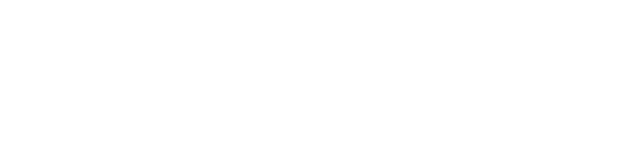
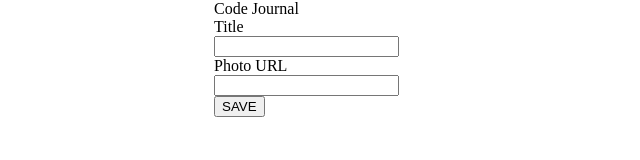
Before and after one commit to colin-macrae/code-journal, a website: page index.html in a window 1280 px wide. Shown: the whole page, without its empty margins (0-640 px from the left). Drawn offline with Linux system fonts and the light colour scheme.

Commit message:
Create the remaining HTML for the header in the header-container #1

```diff
--- a/index.html
+++ b/index.html
@@ -15,16 +15,31 @@
   <link rel="stylesheet" href="css/layout.css">
   <link rel="stylesheet" href="css/styles.css">
 </head>
+
+
 <body>
+
   <header>
     <div class="container">
+      Code Journal
     </div>
   </header>
+
   <main class="container">
-    <div data-view="entry-form"></div>
+    <div data-view="entry-form">
+      <div><label for="##">Title</label></div>
+      <input type="text" name="##" id="##" />
+      <div><label for="##">Photo URL</label></div>
+      <input type="url" name="##" class="photo-url" />
+      <div><button class="save-button">SAVE</button></div>
+    </div>
+
     <div data-view="entries" class="hidden"></div>
   </main>
+
   <script src="js/data.js"></script>
   <script src="js/main.js"></script>
 </body>
+
+
 </html>
```
